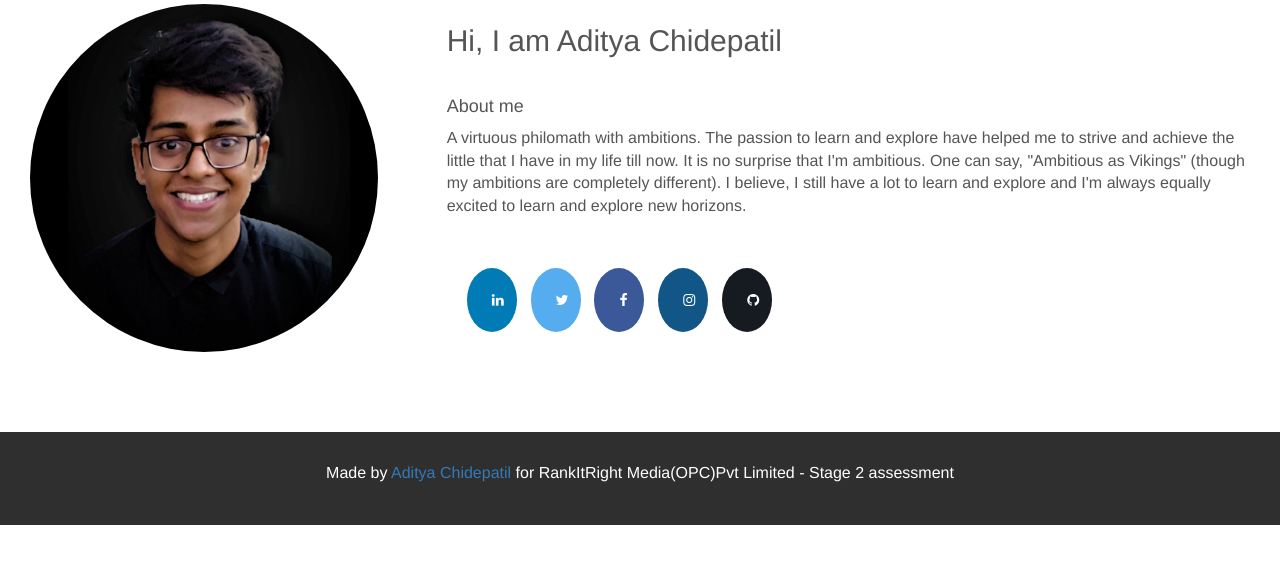
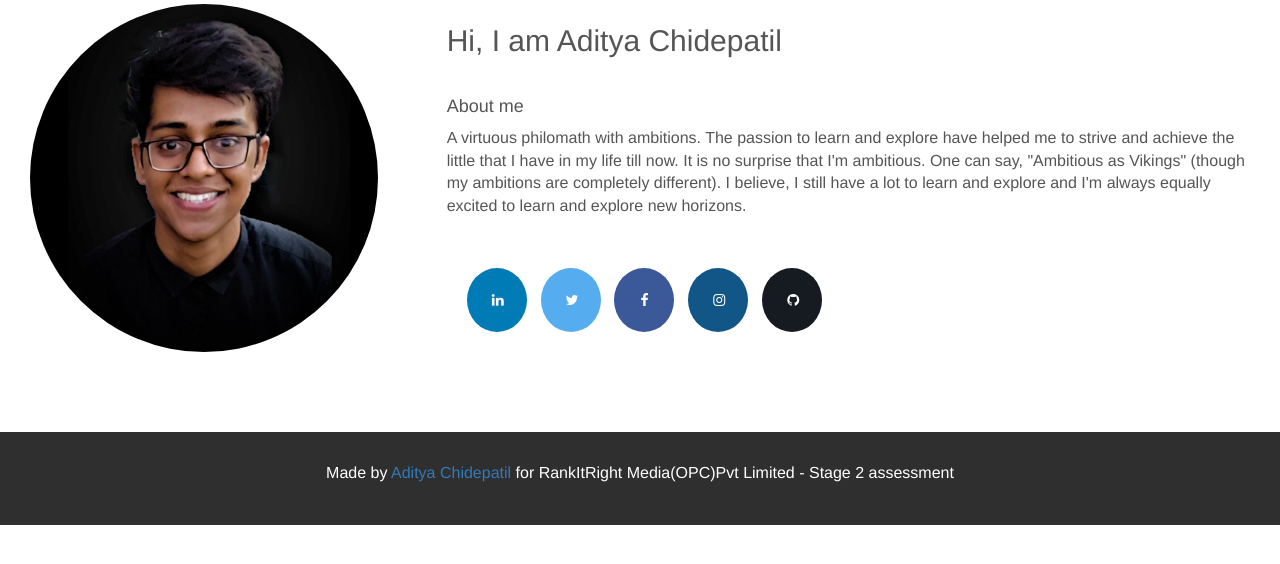
Before and after one commit to usr-Aditya/rirm_assessment_2, a Django app: page / in a window 1280 px wide. Shown: the part 176-740 px from the top of the page. Run offline with Django 4.2, Linux system fonts and the light colour scheme; some libraries are stand-ins or nearby versions.

Commit message:
Style and formatting update

```diff
--- a/home_rirm/static/home_rirm/css/home.css
+++ b/home_rirm/static/home_rirm/css/home.css
@@ -93,7 +93,7 @@ body {
   .fa {
     padding: 25px;
     font-size: 30px;
-    width: 40px;
+    width: 60px;
     text-align: center;
     text-decoration: none;
     margin: 10px 5px;
```
